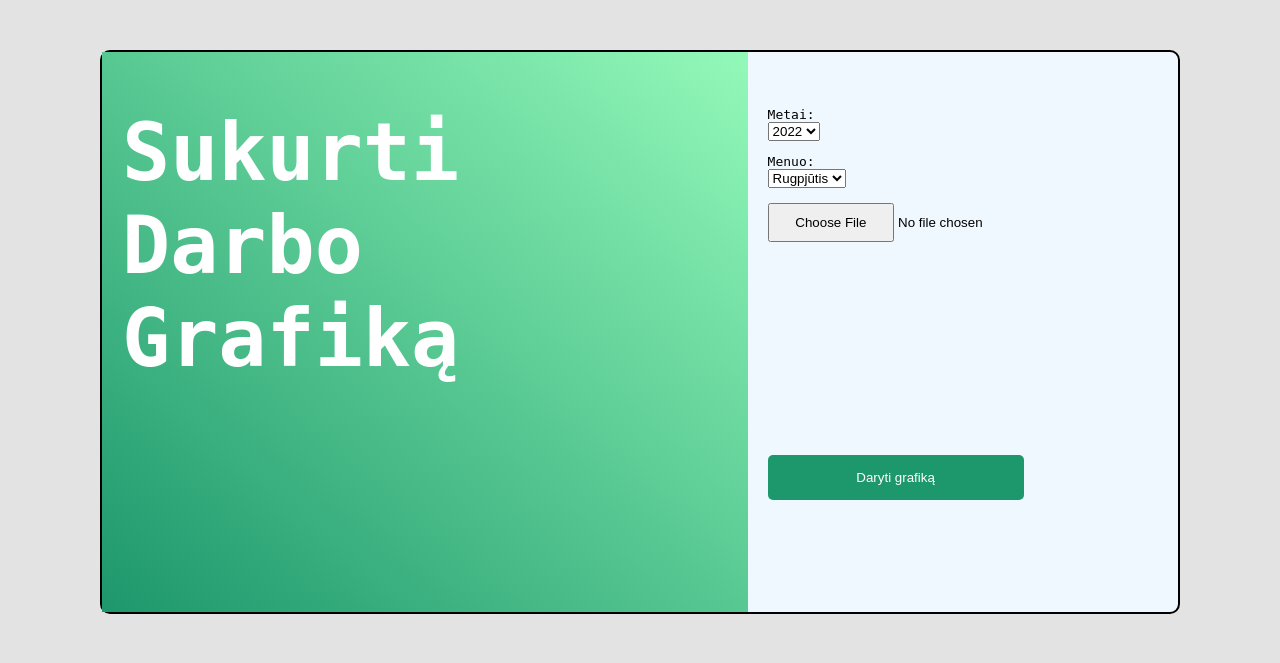
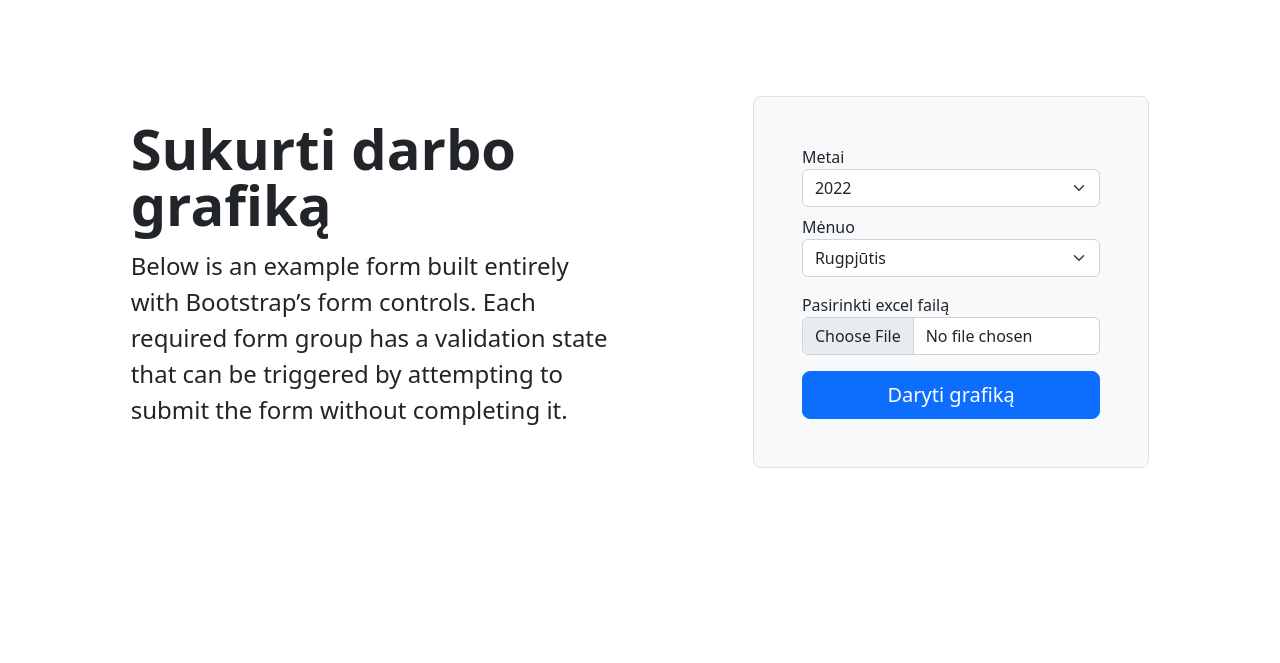
Before and after one commit to domce7/ideal-grafikas, a Django app: page / in a window 1280 px wide. Shown: the top 663 px of the page. Run offline with Django 4.2, Linux system fonts and the light colour scheme.

Commit message:
Changed page design added bootstrap

```diff
--- a/SPA/static/css/base.css
+++ b/SPA/static/css/base.css
@@ -1,4 +1,4 @@
-html,body {
+/* html,body {
     margin:0;
     padding: 25px 50px;
     box-sizing: border-box;
@@ -24,9 +24,9 @@ body {
 
 
 .content-info {
-    background: #1D976C;  /* fallback for old browsers */
-    background: -webkit-linear-gradient(to bottom left right, #93F9B9, #1D976C);  /* Chrome 10-25, Safari 5.1-6 */
-    background: linear-gradient(to bottom left, #93F9B9, #1D976C); /* W3C, IE 10+/ Edge, Firefox 16+, Chrome 26+, Opera 12+, Safari 7+ */
+    background: #1D976C;
+    background: -webkit-linear-gradient(to bottom left right, #93F9B9, #1D976C);
+    background: linear-gradient(to bottom left, #93F9B9, #1D976C);
 
     color: white;
     width: 60%;
@@ -40,10 +40,6 @@ body {
     margin-left: 20px;
     margin-top: 20%;
     justify-content: center;
-}
-
-.select-year {
-
 }
 
 .heading {
@@ -91,3 +87,4 @@ body {
     transform: translateY(1px);
     box-shadow: 0 3px 8px rgba(0, 0, 0, 0.2);
 }
+ */
--- a/SPA/templates/base.html
+++ b/SPA/templates/base.html
@@ -9,6 +9,8 @@
     <link rel="stylesheet" href="{% static 'css/base.css' %}">
     <link rel="preconnect" href="https://fonts.googleapis.com">
     <link rel="preconnect" href="https://fonts.gstatic.com" crossorigin>
+    <!-- CSS only -->
+<link href="https://cdn.jsdelivr.net/npm/bootstrap@5.2.0/dist/css/bootstrap.min.css" rel="stylesheet" integrity="sha384-gH2yIJqKdNHPEq0n4Mqa/HGKIhSkIHeL5AyhkYV8i59U5AR6csBvApHHNl/vI1Bx" crossorigin="anonymous">
     <link href="https://fonts.googleapis.com/css2?family=Lato:wght@700&display=swap" rel="stylesheet">
     <title>Schedulify</title>
 </head>
--- a/SPA/templates/upload.html
+++ b/SPA/templates/upload.html
@@ -1,26 +1,25 @@
 {% extends 'base.html' %}
 
 {% block content %}
-<div class="container">
+<!-- <div class="h-100 p-5 text-bg-dark rounded-3"> -->
 
-    <div class="column content-info">
-        <h1 class="heading">
-            Sukurti  <br> Darbo <br> Grafiką
-        </h1>
-    </div>
-
-    <div class="column content-form">
-        <form class="form" method="post" enctype="multipart/form-data">
+<div class="container col-xl-10 col-xxl-8 px-4 py-5">
+    <div class="row align-items-center g-lg-5 py-5">
+        <div class="col-lg-7 text-center text-lg-start">
+        <h1 class="display-4 fw-bold lh-1 mb-3">Sukurti darbo grafiką</h1>
+        <p class="col-lg-10 fs-4">Below is an example form built entirely with Bootstrap’s form controls. Each required form group has a validation state that can be triggered by attempting to submit the form without completing it.</p>
+        </div>
+        <div class="col-md-10 mx-auto col-lg-5">
+        <form class="p-4 p-md-5 border rounded-3 bg-light" method="post" enctype="multipart/form-data">
             {% csrf_token %}
-
-            <p class="select-name">Metai:</p>
-            <select class="select-year" name="target_year" id="select-year">
+            <label class="form-label mb-0">Metai</label>
+            <select class="form-select select-year" name="target_year" id="select-year">
                 <option id="opt-year-1"></option>
                 <option id="opt-year-2"></option>
             </select>
 
-            <p class="select-name">Menuo:</p>
-            <select name="target_month" id="select-month">
+            <label class="form-label mt-2 mb-0">Mėnuo</label>
+            <select class="form-select" name="target_month" id="select-month">
                 <option value="1">Sausis</option>
                 <option value="2">Vasaris</option>
                 <option value="3">Kovas</option>
@@ -34,13 +33,16 @@
                 <option value="11">Lapkritis</option>
                 <option value="12">Gruodis</option>
             </select>
-            <br>
-            <input class="btn-file" type="file" name="excel" />
-            <br>
-            <button class="btn-upload" onclick="uploadFiles()" type="submit">Daryti grafiką</button>
 
+            <div class="mb-3">
+                <label class="form-label  mt-3 mb-0">Pasirinkti excel failą</label>
+                <input class="form-control" type="file" id="formFile" name="excel">
+            </div>
+
+            <button class="w-100 btn btn-lg btn-primary" type="submit">Daryti grafiką</button>
         </form>
+        </div>
     </div>
+</div>
 
-</div>
 {% endblock %}
```
Also changed, not shown: SPA/templates/after_upload.html (+19 -6 lines).
